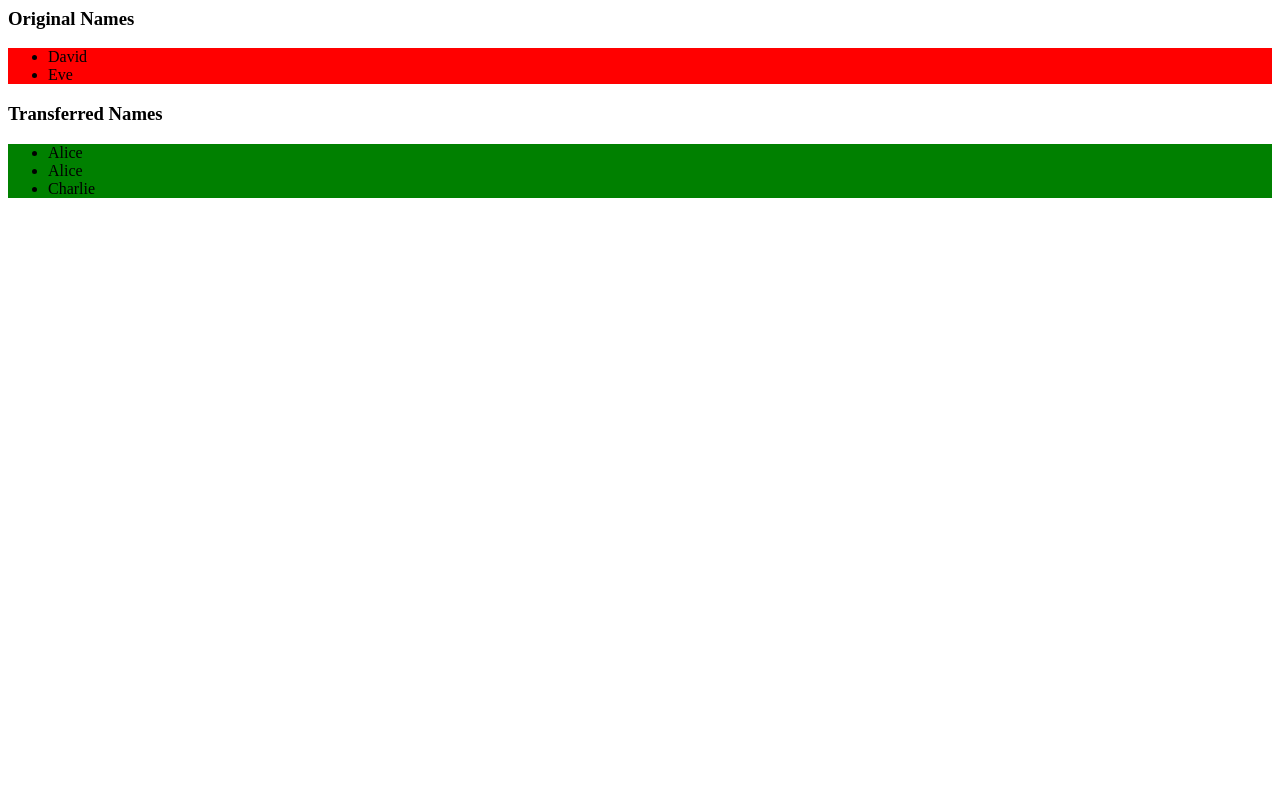
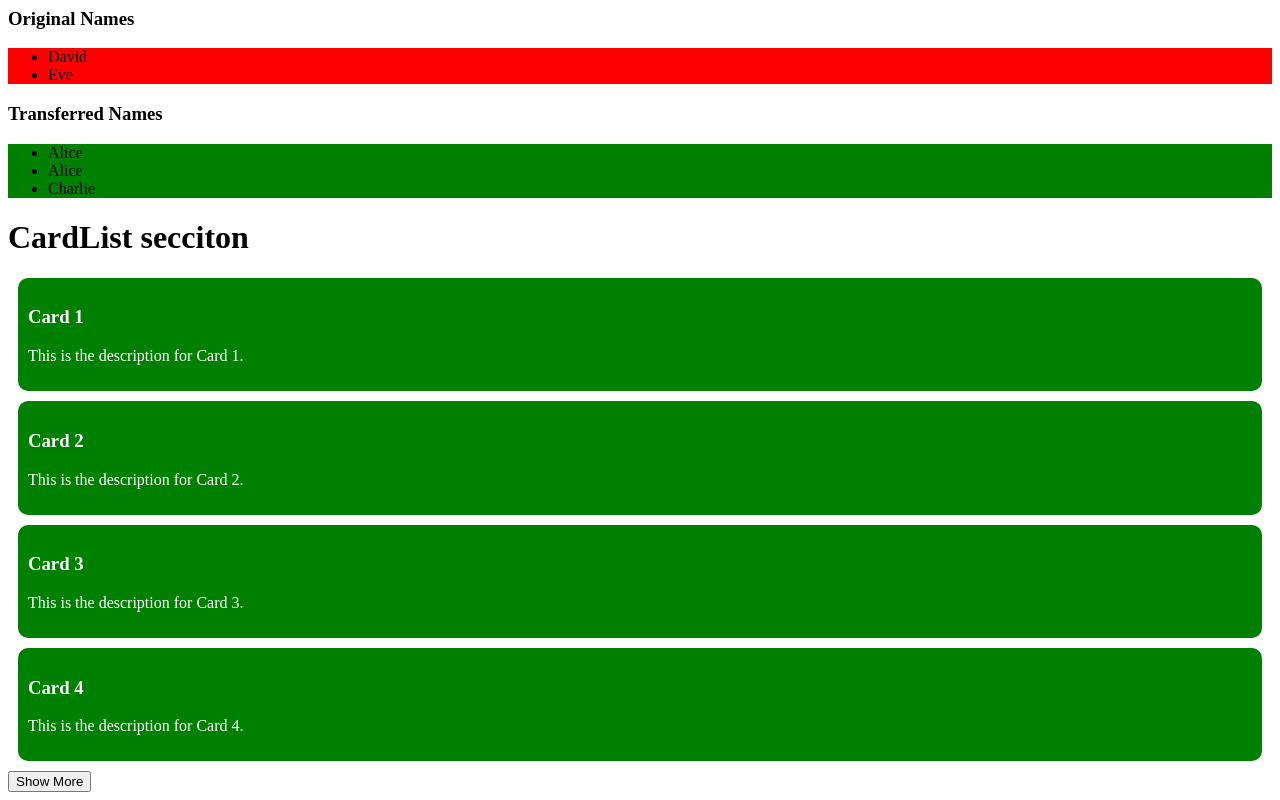
Before and after one commit to emmy-niyonsaba/Exercises, a React (Vite) app: page / in a window 1280 px wide. Shown: the part 328-1128 px from the top of the page. Before the commit the page ends 800 px from the top, so only its background shows below. Built offline with nearby package versions, Linux system fonts and the light colour scheme; no server answers.

Commit message:
chore: condition CardList

```diff
--- a/src/App.jsx
+++ b/src/App.jsx
@@ -3,6 +3,7 @@ import Counter from './components/Counter'
 import User from './components/User'
 import ToggleButton from './components/ToggleButton'
 import NameTransfer from './components/NameTransfer'
+import CardList from './components/CardList'
 
 function App() {
   return (
@@ -15,6 +16,8 @@ function App() {
 
     <h1>Name Transfer </h1>
     <NameTransfer/>
+    <h1>CardList secciton </h1>
+    <CardList/>
     </div>
 
   )
--- /dev/null
+++ b/src/components/CardList.jsx
@@ -0,0 +1,57 @@
+import React, { useState } from 'react'
+
+// Sample data
+const cardsData = [
+  { id: 1, title: 'Card 1', description: 'This is the description for Card 1.' },
+  { id: 2, title: 'Card 2', description: 'This is the description for Card 2.' },
+  { id: 3, title: 'Card 3', description: 'This is the description for Card 3.' },
+  { id: 4, title: 'Card 4', description: 'This is the description for Card 4.' },
+  { id: 5, title: 'Card 5', description: 'This is the description for Card 5.' },
+  { id: 6, title: 'Card 6', description: 'This is the description for Card 6.' },
+  { id: 7, title: 'Card 7', description: 'This is the description for Card 7.' },
+  { id: 8, title: 'Card 8', description: 'This is the description for Card 8.' },
+]
+
+function CardList() {
+  const [limit, setLimit] = useState(4)
+
+  return (
+    <div>
+
+      <div>
+        {cardsData.slice(0, limit).map((card) => (
+          <div
+            key={card.id}
+            style={{
+              backgroundColor: 'green',
+              margin: '10px',
+              padding: '10px',
+              color: 'white',
+              borderRadius: '10px',
+            }}
+          >
+            <h3>{card.title}</h3>
+            <p>{card.description}</p>
+          </div>
+        ))}
+      </div>
+
+      <div className="buttons">
+        {limit < cardsData.length && (
+          <button onClick={() => setLimit(cardsData.length)}>
+            Show More
+          </button>
+        )}
+
+        {limit > 4 && (
+          <button onClick={() => setLimit(4)}>
+            Show Less
+          </button>
+        )}
+      </div>
+
+    </div>
+  )
+}
+
+export default CardList
```
